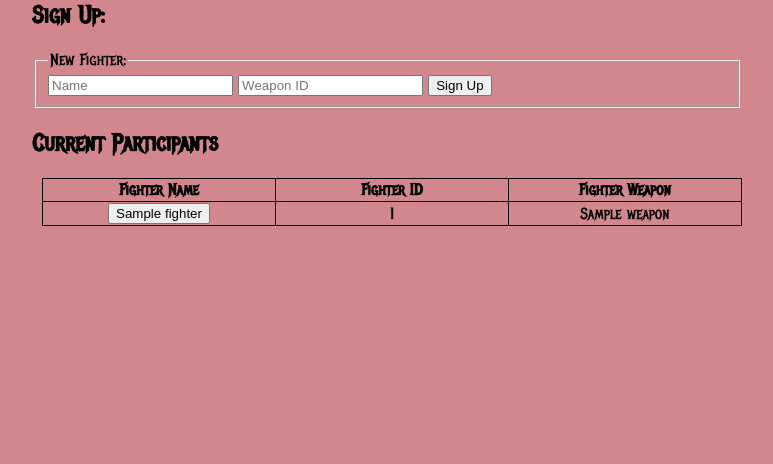
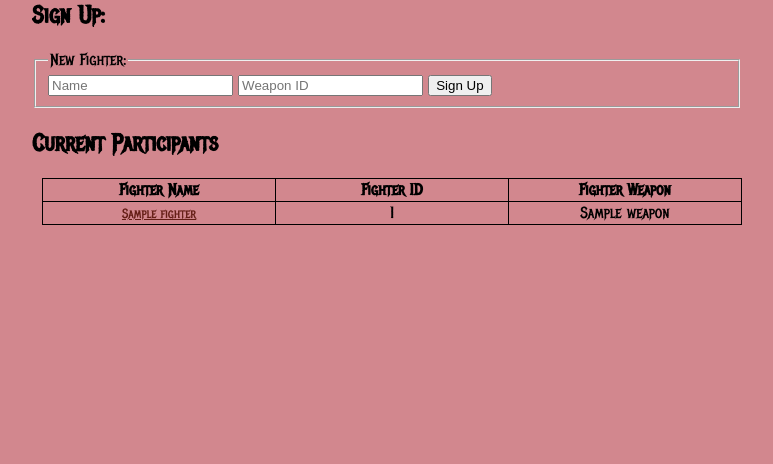
Before and after one commit to spoonser/Tournament-Website---Database-Project, a Flask app: template templates/fighters.html in a window 1280 px wide. Shown: the part 163-627 px from the top of the page, without its empty margins (248-1021 px from the left). Run offline with Flask 2, Linux system fonts and the light colour scheme; the template is opened without the code that fills it: most values are stand-ins (such as "Sample title", 1, 10 or a date in 2020); some libraries are stand-ins or nearby versions.

Commit message:
Update style.css

```diff
--- a/static/css/style.css
+++ b/static/css/style.css
@@ -56,6 +56,14 @@ form {
 
 .table-form {
 	width: 100%;
+}
+
+.link-button {
+  background: none;
+  border: none;
+  color: #641E16;
+  text-decoration: underline;
+  font-family: 'Metal Mania', cursive;
 }
 
 table, th, td {
```
